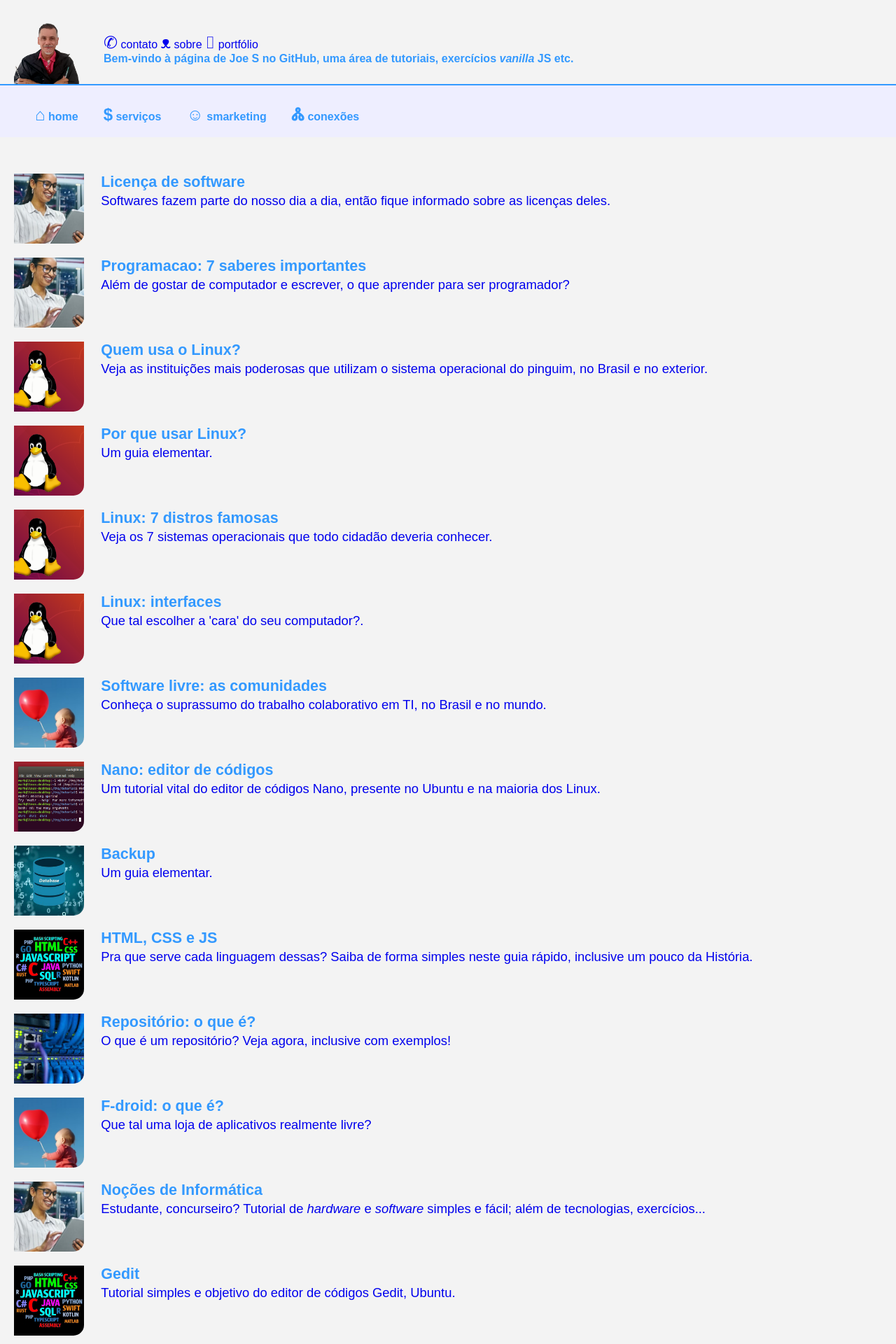
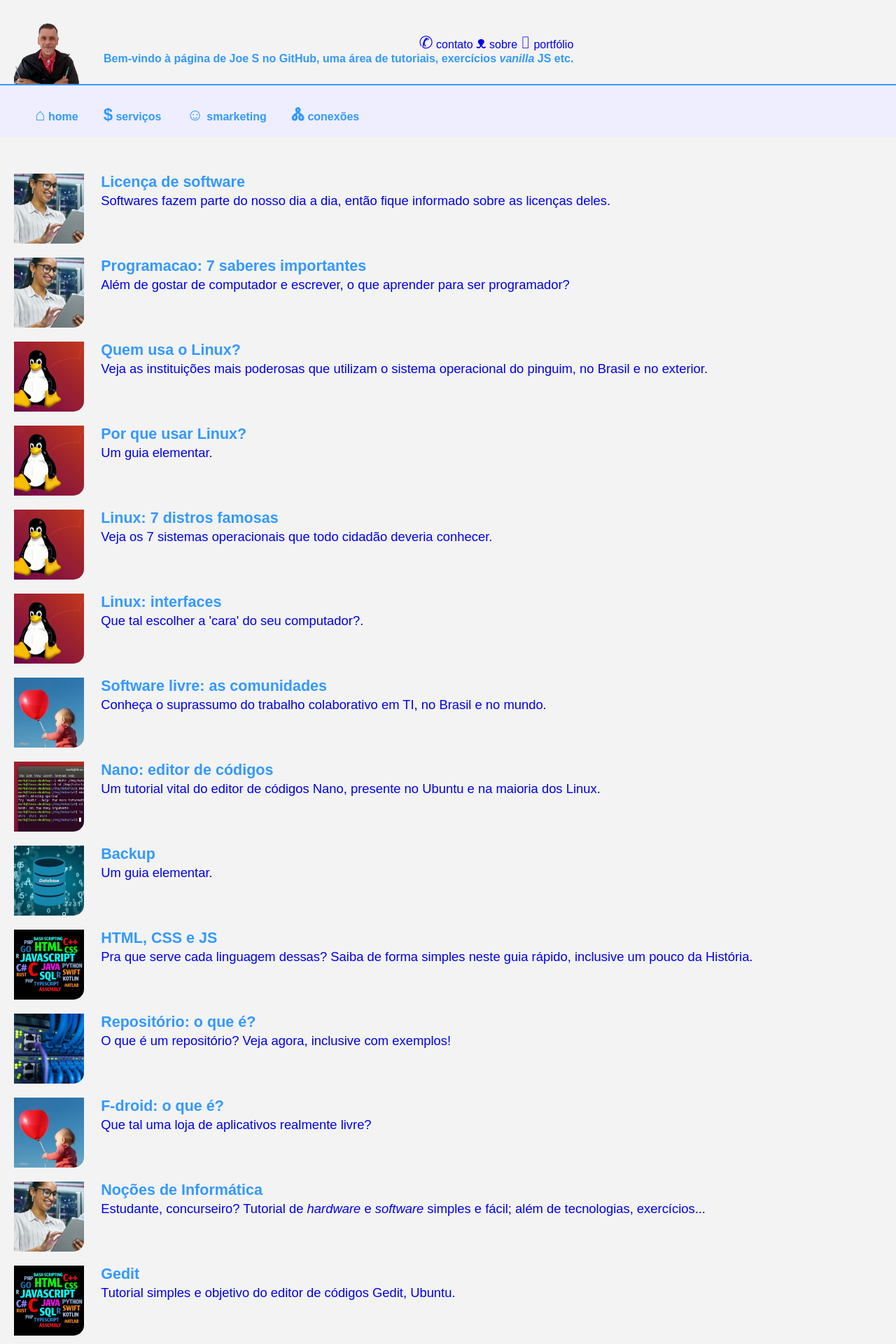
Before and after one commit to Joesynth/joesynth.github.io, a Jekyll site: the page built from index.html, in a window 1280 px wide. Shown: the top 1920 px of the page at 70% size. Built offline with Jekyll 4.4.1, drawn with Linux system fonts in a browser that asks for light colours.

Commit message:
Update style.css

```diff
--- a/css/style.css
+++ b/css/style.css
@@ -7,6 +7,11 @@
 
 * { box-sizing: border-box; margin: 0; padding: 0; }
 body { font-family: sans-serif; }
+
+#menuContato {
+	text-align: right;
+}
+
 
 /* Header */
 header {
```
